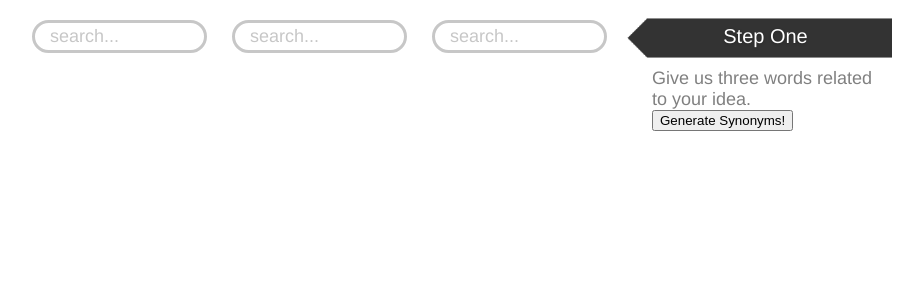
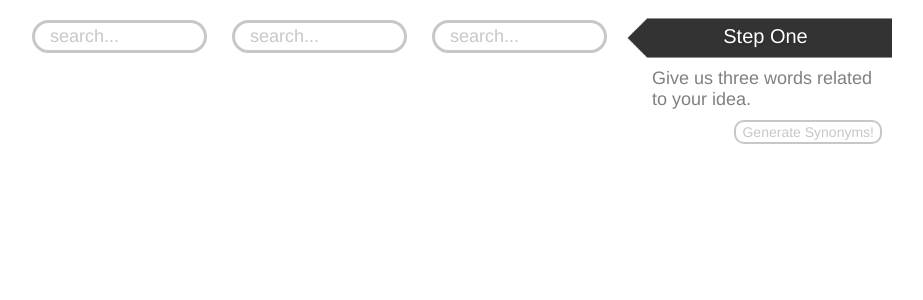
Before and after one commit to abc123s/Syntext, a PHP site: page / in a window 1280 px wide. Shown: the part 106-406 px from the top of the page, without its empty margins (178-1101 px from the left). Run offline with PHP 8.4, Linux system fonts and the light colour scheme; some libraries are stand-ins or nearby versions.

Commit message:
made buttons pretty

```diff
--- a/index.html
+++ b/index.html
@@ -526,7 +526,7 @@ function makerequest(x) {
             </div>
             <div id="i-one" class="stepinstructions">
                 Give us three words related to your idea.
-                <button type="button" onclick="getSynonym()"> Generate Synonyms! </button>
+                <span class="button" onclick="getSynonym()"> Generate Synonyms! </span>
             </div>
             <div id="step-two" class="step">
                 <span class="steptitle">
@@ -535,7 +535,8 @@ function makerequest(x) {
             </div>
             <div id="i-two" class="stepinstructions">
                 If you don't like the synonyms, click on a group to generate new ones. Once you're satisfied, click mash.
-        	<button type="button" onclick="makeNames()"> Mash Words! </button>
+                <span class="button" onclick="makeNames()"> Mash Words!
+                </span>
             </div>
             <div id="step-three" class="step">
                 <span class="steptitle">
--- a/style.css
+++ b/style.css
@@ -183,3 +183,22 @@ li {
 	border-radius: 10px;
     -moz-border-radius: 10px; -webkit-border-radius: 10px;
 }
+
+.button {
+	font: 14px Helvetica; color: #C7C7C7;
+    margin: 10px;
+    padding: 2px 6px 2px 6px;
+    border: 2px solid #C7C7C7;
+    border-radius: 10px;
+    -moz-border-radius: 10px; -webkit-border-radius: 10px;
+    display: block;
+    float: right;
+}
+
+.button:hover {
+    font 14px Helvetica;
+    border: 2px solid #333333;
+    color: #333333;
+    border-radius: 10px;
+    -moz-border-radius: 10px; -webkit-border-radius: 10px;
+}
```
